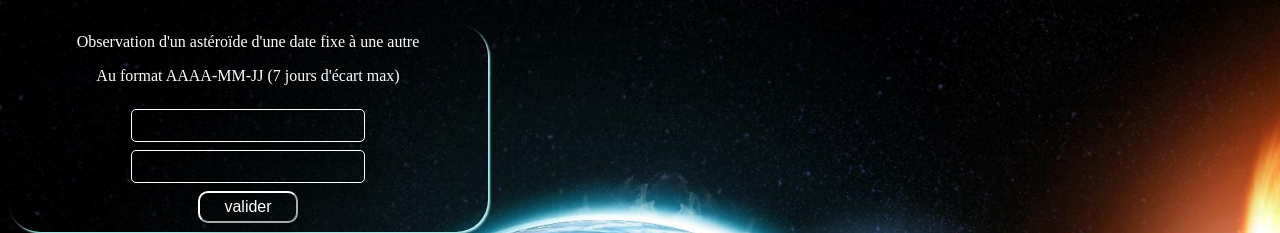
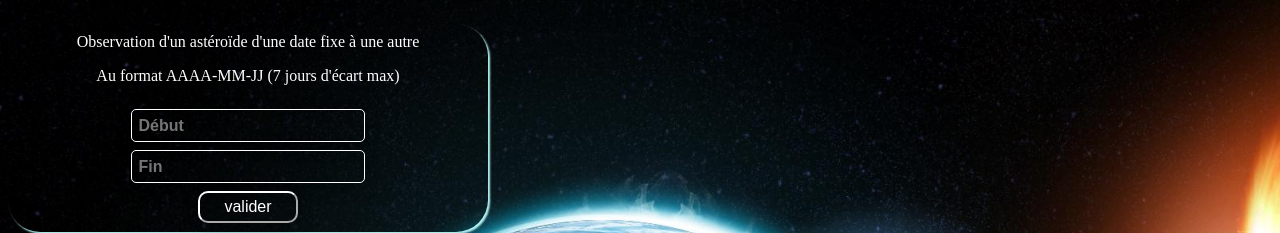
Before and after one commit to barbaraMCD/API_nasa_animation, a plain HTML site: page index.html in a window 1280 px wide. Shown: the top 233 px of the page. Drawn offline with Linux system fonts and the light colour scheme.

Commit message:
add placeholder

```diff
--- a/index.html
+++ b/index.html
@@ -10,8 +10,8 @@
     <div id="question">
         <label> Observation d'un astéroïde d'une date fixe à une autre </label>
         <p>Au format AAAA-MM-JJ (7 jours d'écart max)</p>
-        <input id="start" type="text">
-        <input id="end" type="text">
+        <input id="start" type="text" placeholder="Début">
+        <input id="end" type="text" placeholder="Fin">
         <input id="button" type="button" value="valider">
     </div>
     <div id="chargement">
@@ -105,6 +105,7 @@
         outline: none;
     }
 
+
 </style>
 <script>
 
```
